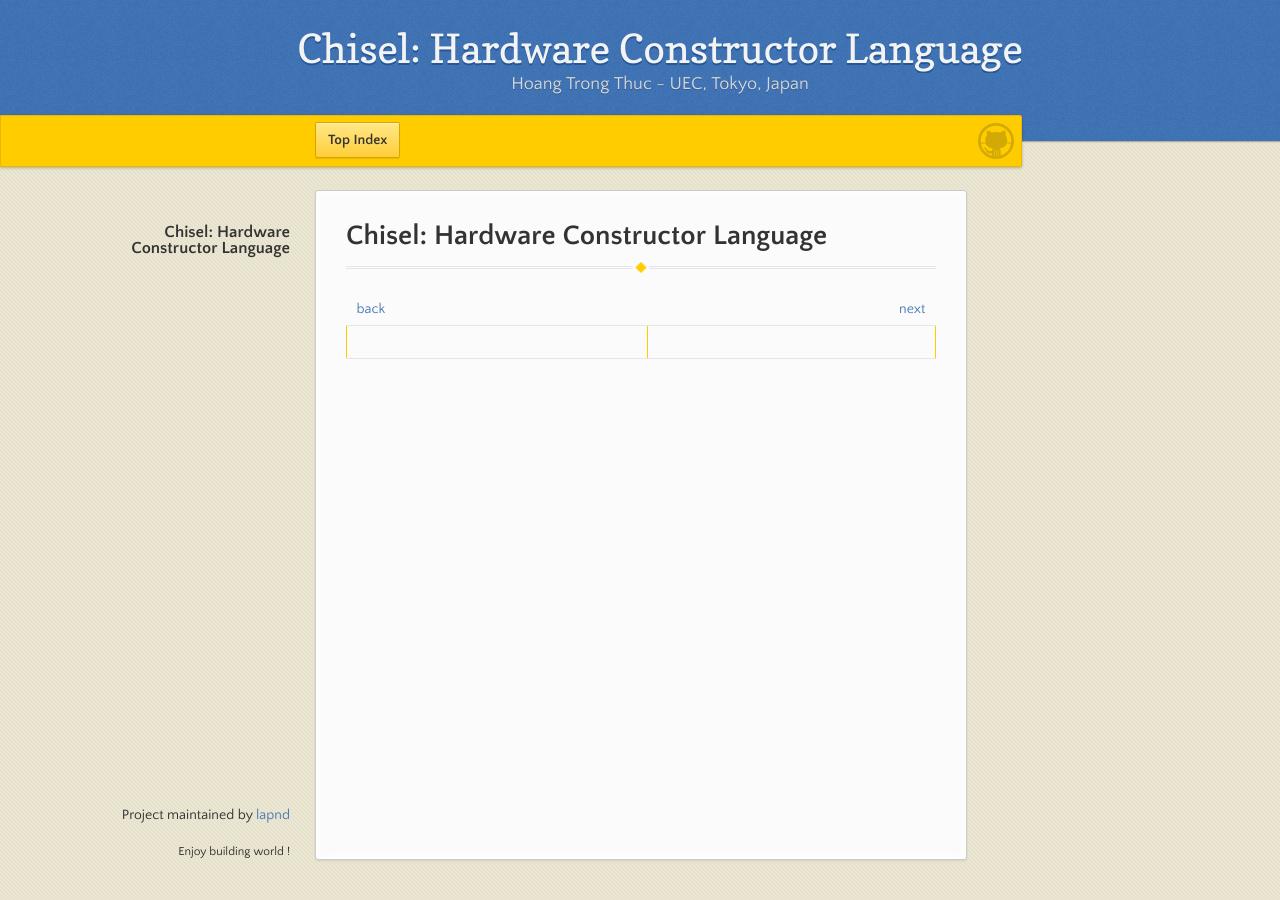
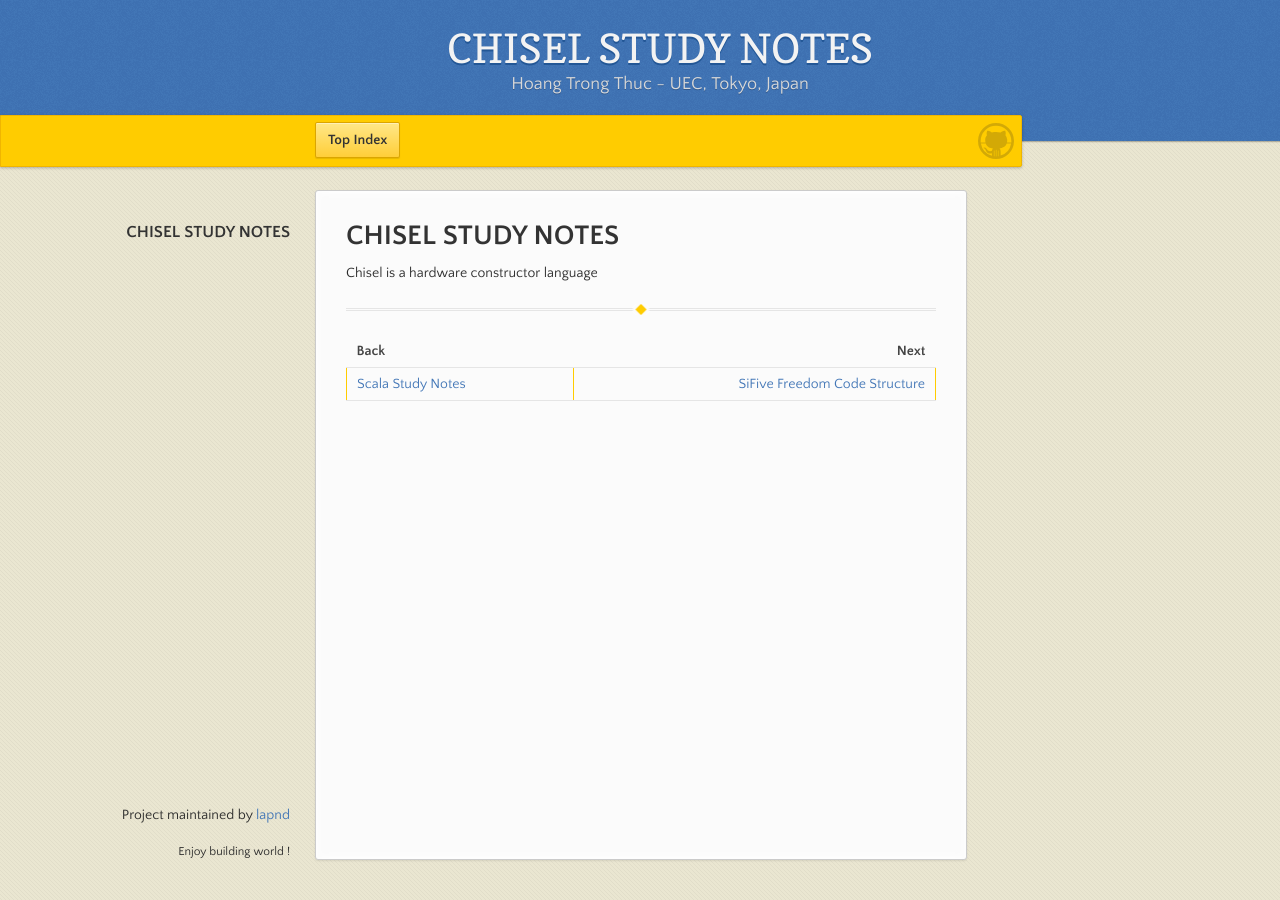
Before and after one commit to lapnd/httdes.github.io, a Jekyll site: the page built from chisel.md, in a window 1280 px wide. Built offline with Jekyll 4.4.1, drawn with Linux system fonts in a browser that asks for light colours; our own code applies the rules of GitHub Pages for plain Markdown files.

Commit message:
xong chua

```diff
--- a/chisel.md
+++ b/chisel.md
@@ -2,10 +2,12 @@
 layout : default
 ---
 
-# Chisel: Hardware Constructor Language
+# CHISEL STUDY NOTES
+
+Chisel is a hardware constructor language
 
 * * *
 
-| [back](./scala.md) | [next  ](./freedom.md) |
+| Back | Next |
 | :--- | ---: |
-||
+| [Scala Study Notes](./scala.md) | [SiFive Freedom Code Structure](./freedom.md) |
--- a/freedom.md
+++ b/freedom.md
@@ -2,10 +2,10 @@
 layout : default
 ---
 
-# SiFive Freedom: Code Structure
+# SIFIVE FREEDOM CODE STRUCTURE
 
 * * *
 
-| [back](./chisel.md) |
+| Back |
 | :--- |
-||
+| [Chisel Study Notes](./chisel.md) |
--- a/scala.md
+++ b/scala.md
@@ -2,10 +2,12 @@
 layout: default
 ---
 
-# Scala: General-Purpose Programming Language
+# SCALA STUDY NOTES
+
+Scala is a general-purpose programming language
 
 * * *
 
-| [back](./vc707.md) | [next  ](./chisel.md) |
+| Back | Next |
 | :--- | ---: |
-||
+| [SiFive Freedom on VC707](./vc707.md) | [Chisel Study Notes](./chisel.md) |
```
Also changed, not shown: init.md (+1 -1 lines), keystone.md (+1 -1 lines), vc707.md (+4 -4 lines).
